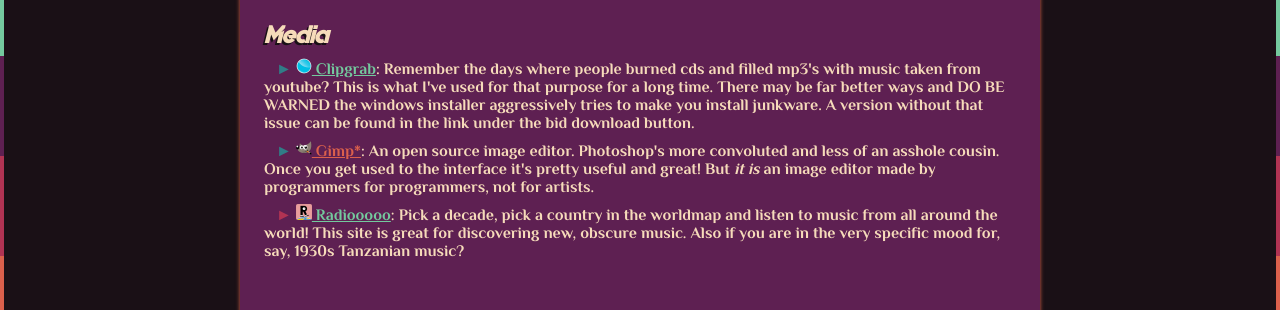
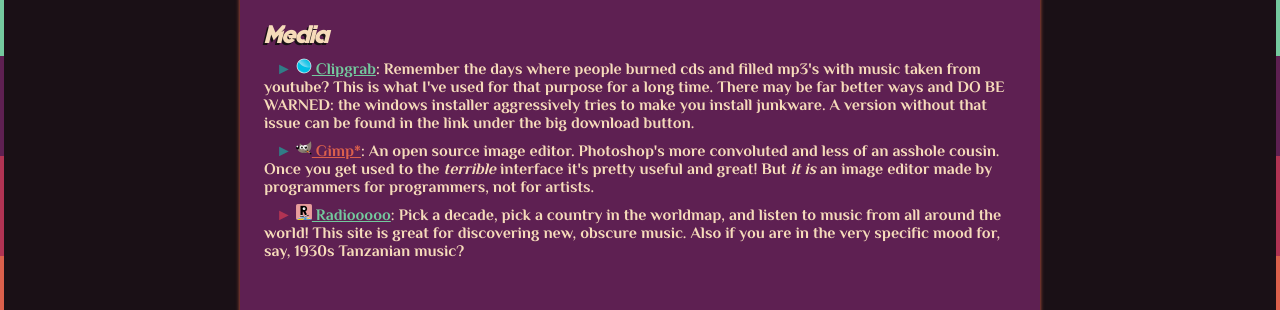
Before and after one commit to IcaroJam/neocities, a plain HTML site: page public/toolbox/index.html in a window 1280 px wide. Shown: the part 344-654 px from the top of the page. Drawn offline with Linux system fonts and the light colour scheme; a web font is replaced by a local one.

Commit message:
Minor corrections

```diff
--- a/public/toolbox/index.html
+++ b/public/toolbox/index.html
@@ -38,15 +38,15 @@
 			<h1>Media</h1>
 			<p class="app"><a href="https://clipgrab.org/" target="_blank">
 				<img aria-label="The icon of Clipgrab" src="/media/toolbox/icons/clipgrab.png" onerror="imgFallBack(this)" />
-				Clipgrab</a>: Remember the days where people burned cds and filled mp3's with music taken from youtube? This is what I've used for that purpose for a long time. There may be far better ways and DO BE WARNED the windows installer aggressively tries to make you install junkware. A version without that issue can be found in the link under the bid download button.
+				Clipgrab</a>: Remember the days where people burned cds and filled mp3's with music taken from youtube? This is what I've used for that purpose for a long time. There may be far better ways and DO BE WARNED: the windows installer aggressively tries to make you install junkware. A version without that issue can be found in the link under the big download button.
 			</p>
 			<p class="app"><a class="cool" href="https://www.gimp.org/" target="_blank">
 				<img aria-label="The icon of Gimp" src="/media/toolbox/icons/gimp.png" onerror="imgFallBack(this)" />
-				Gimp</a>: An open source image editor. Photoshop's more convoluted and less of an asshole cousin. Once you get used to the interface it's pretty useful and great! But <i>it is</i> an image editor made by programmers for programmers, not for artists.
+				Gimp</a>: An open source image editor. Photoshop's more convoluted and less of an asshole cousin. Once you get used to the <em>terrible</em> interface it's pretty useful and great! But <i>it is</i> an image editor made by programmers for programmers, not for artists.
 			</p>
 			<p class="web"><a href="https://radiooooo.com/" target="_blank">
 				<img aria-label="The icon of radiooooo.com" src="/media/toolbox/icons/radiooooo.png" onerror="imgFallBack(this)" />
-				Radiooooo</a>: Pick a decade, pick a country in the worldmap and listen to music from all around the world! This site is great for discovering new, obscure music. Also if you are in the very specific mood for, say, 1930s Tanzanian music?
+				Radiooooo</a>: Pick a decade, pick a country in the worldmap, and listen to music from all around the world! This site is great for discovering new, obscure music. Also if you are in the very specific mood for, say, 1930s Tanzanian music?
 			</p>
 		</section>
 	</main>
```
